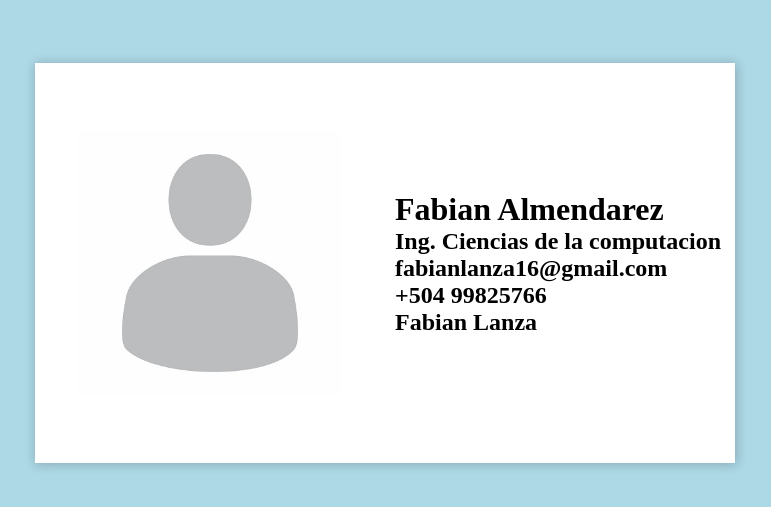
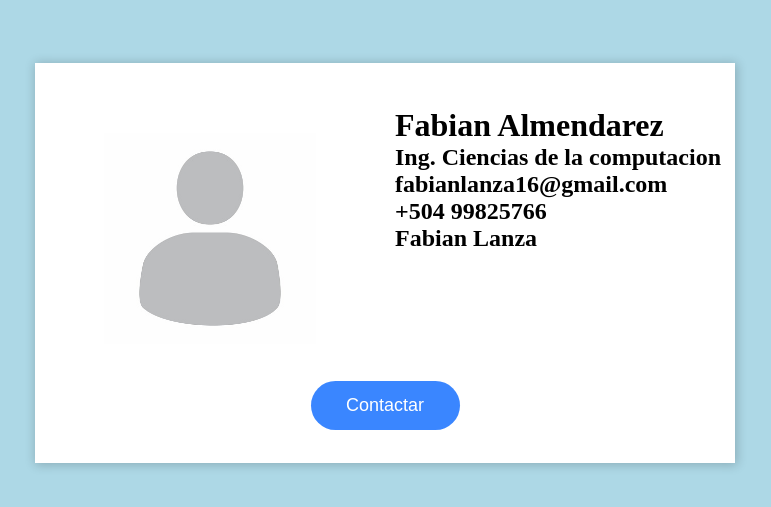
Before and after one commit to fabianlanza/Tarjeta, a plain HTML site: page index.html in a window 1280 px wide. Shown: the part 137-644 px from the top of the page, without its empty margins (255-1026 px from the left). Drawn offline with Linux system fonts and the light colour scheme.

Commit message:
Agregando boton con flex

```diff
--- a/estilos.css
+++ b/estilos.css
@@ -21,8 +21,8 @@ body{
     height: 400px;
     background-color: white;
     display: flex;
-    flex-direction: row;
-    justify-content: space-between;
+    flex-direction: column;
+    justify-content: center;
     align-items: center;
 
     box-shadow: 1px 1px 10px 1px rgba(0,0,0,0.2);
@@ -49,6 +49,48 @@ body{
 }
 
 
+.fila-superior{
+    display: flex;
+    flex-direction: row;
+    width: 100%;
+    justify-content: space-between;
+
+}
+
+
+
+
+
+.boton{
+    display: flex;
+    justify-content: center;
+    align-items: center;
+    width: 100%;
+    /* margin-bottom: 20px; */
+}
+
+
+button{
+    background-color: #3A86FF;
+    color: white;
+    border: none;
+    border-radius: 30px;
+    width: 149px;
+    height: 49px;
+    font-size: 18px;
+    cursor: pointer;
+
+}
+button:hover{
+    background-color: #2563eb;
+}
+
+
+
+
+
+
+
 @media screen and (max-width: 576px){
     .tarjeta{
         flex-direction: column;
--- a/index.html
+++ b/index.html
@@ -10,10 +10,10 @@
 
 
     <div class="tarjeta">
+        <div class="fila-superior">
             <div class="imagen">
                 <img src="profile.jpg" alt="">
             </div>
-
 
             <div class="contenido">
                 <h1>Fabian Almendarez</h1>
@@ -22,8 +22,11 @@
                 <h2>+504 99825766</h2>
                 <h2>Fabian Lanza</h2>
             </div>
+        </div>
 
-
+        <div class="boton">
+            <button>Contactar</button>
+        </div>
     </div>
 
 </body>
```
Lines whose indentation alone changed are shown as unchanged.
